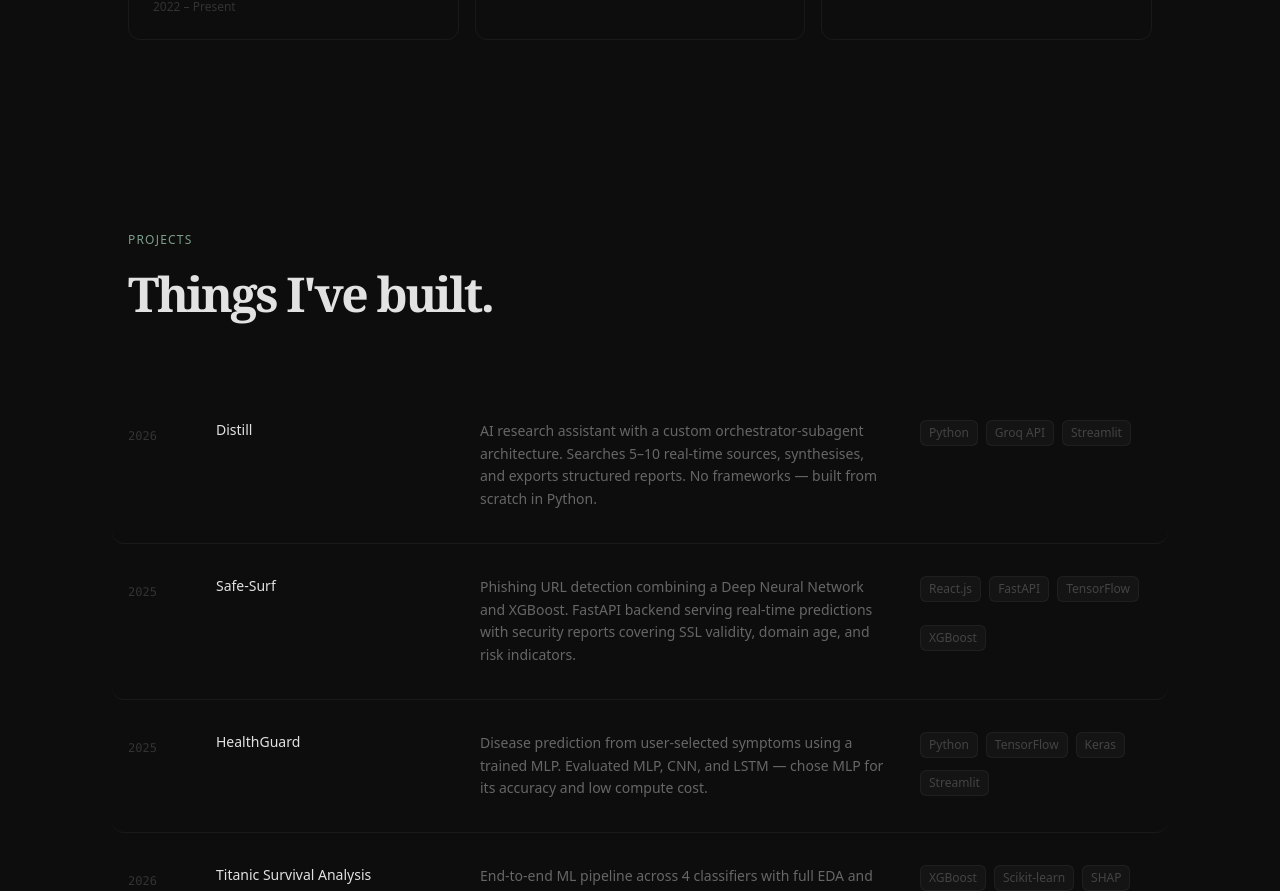
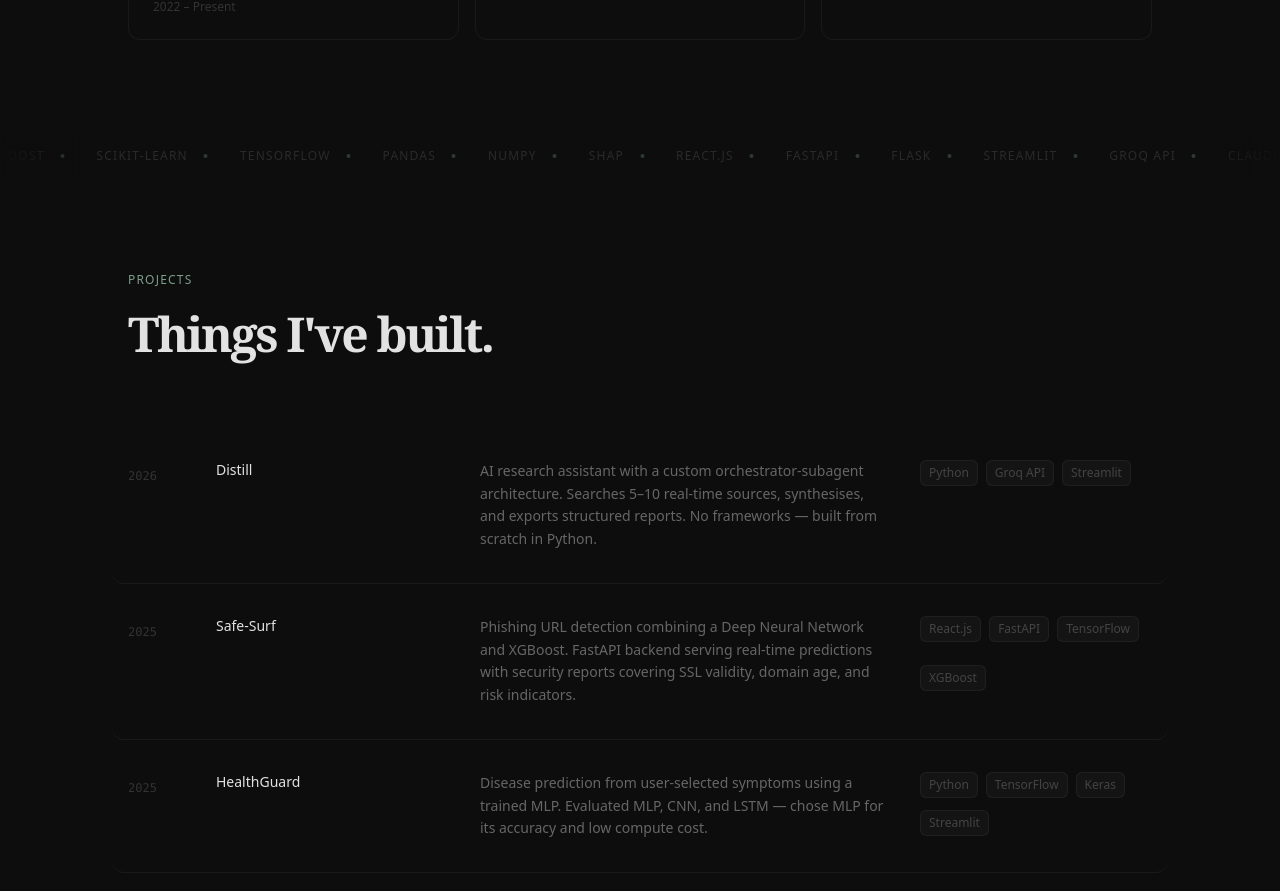
Before and after one commit to shreyassindhur/Shreyas-Portfolio, a React (Vite) app: page / in a window 1280 px wide. Shown: the part 2679-3570 px from the top of the page. Built offline with nearby package versions, Linux system fonts and the light colour scheme.

Commit message:
added ticker

```diff
--- a/src/App.jsx
+++ b/src/App.jsx
@@ -47,6 +47,7 @@ export default function App() {
         <Ticker />
         <About />
         <Experience />
+        <Ticker />
         <Projects />
         <Certifications />
         <Contact />
```
